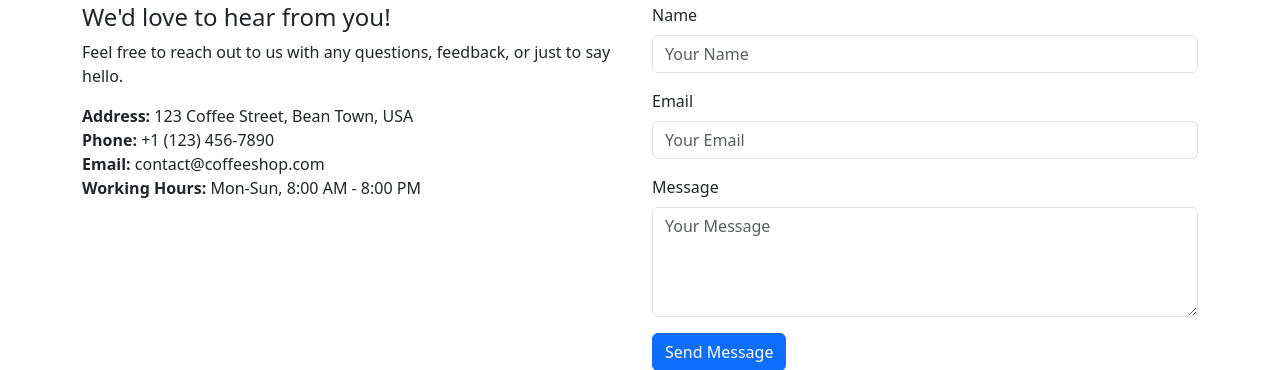
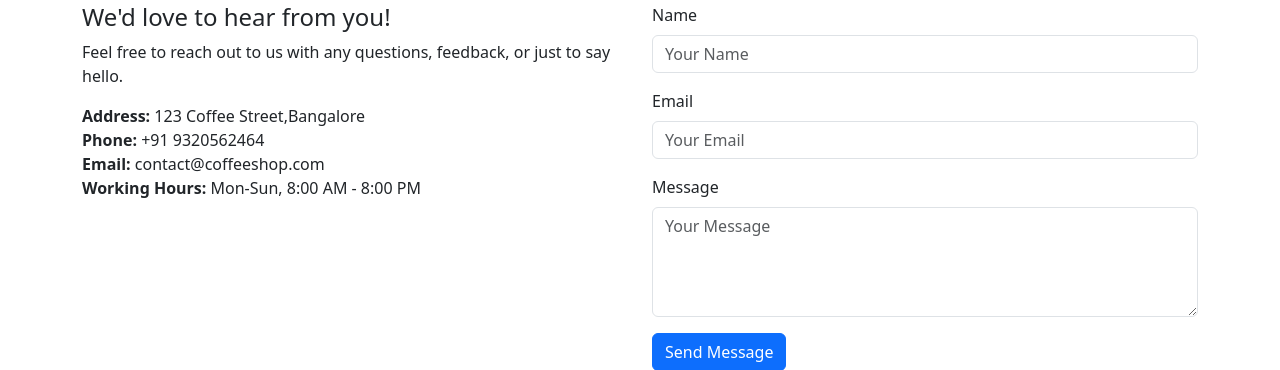
Before and after one commit to afzal09/Coffee-shop, a Django app: page /contact/ in a window 1280 px wide. Shown: the part 184-554 px from the top of the page. Run offline with Django 5.2, Linux system fonts and the light colour scheme.

Commit message:
fixed address

```diff
--- a/project/home/templates/contact.html
+++ b/project/home/templates/contact.html
@@ -25,8 +25,8 @@
             <h4>We'd love to hear from you!</h4>
             <p>Feel free to reach out to us with any questions, feedback, or just to say hello.</p>
             <ul class="list-unstyled">
-                <li><strong>Address:</strong> 123 Coffee Street, Bean Town, USA</li>
-                <li><strong>Phone:</strong> +1 (123) 456-7890</li>
+                <li><strong>Address:</strong> 123 Coffee Street,Bangalore</li>
+                <li><strong>Phone:</strong> +91 9320562464</li>
                 <li><strong>Email:</strong> contact@coffeeshop.com</li>
                 <li><strong>Working Hours:</strong> Mon-Sun, 8:00 AM - 8:00 PM</li>
             </ul>
```
